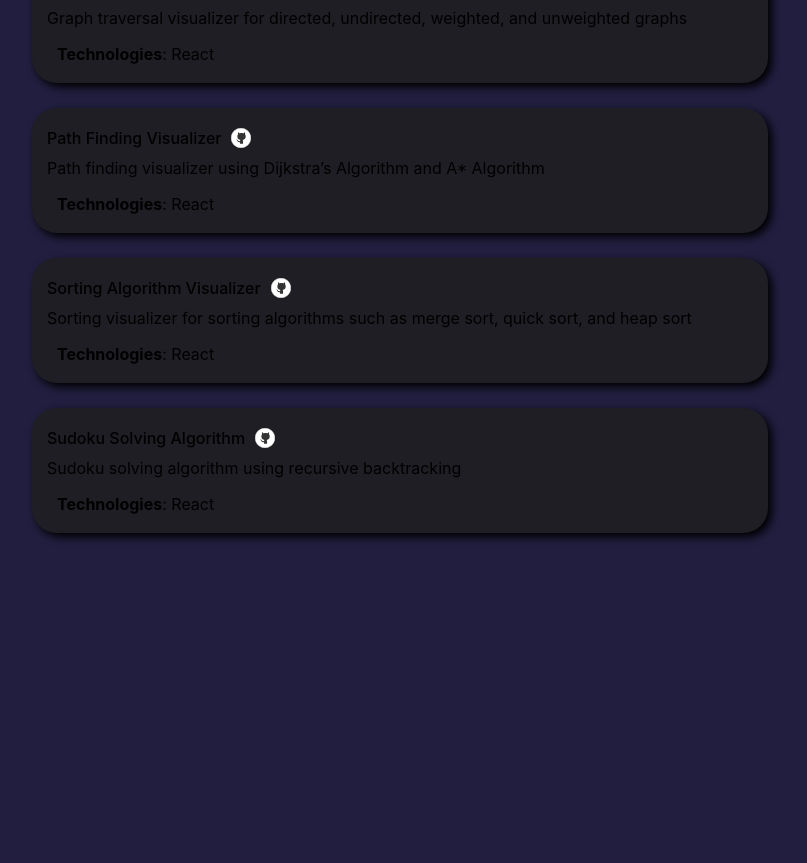
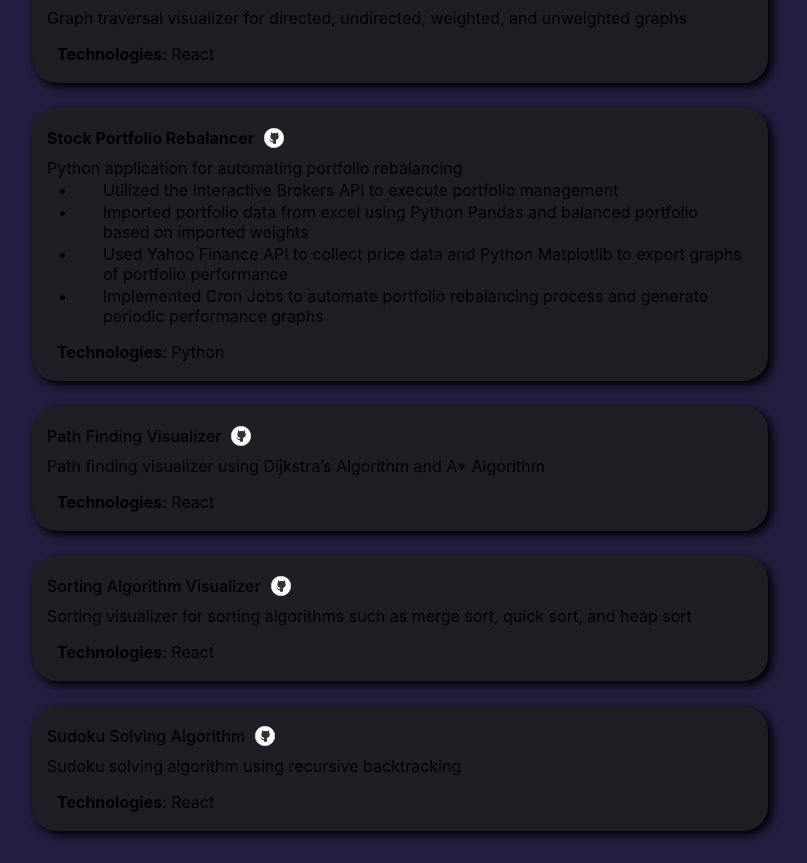
Before and after one commit to AdrianJendo/portfolio-website, a Next.js app: page /projects in a window 1280 px wide. Shown: the part 962-1825 px from the top of the page, without its empty margins (160-967 px from the left). Before the commit the page ends 1527 px from the top, so only its background shows below. Built offline with nearby package versions, Linux system fonts and the light colour scheme.

Commit message:
Add portfolio rebalancer

```diff
--- a/data/projects.js
+++ b/data/projects.js
@@ -45,6 +45,19 @@ const projects = [
     about: [],
   },
   {
+    name: "Stock Portfolio Rebalancer",
+    description:
+      "Python application for automating portfolio rebalancing",
+    technologies: "Python",
+    github: "https://github.com/AdrianJendo/portfolio-balancer",
+    about: [
+      "Utilized the Interactive Brokers API to execute portfolio management",
+      "Imported portfolio data from excel using Python Pandas and balanced portfolio based on imported weights",
+      "Used Yahoo Finance API to collect price data and Python Matplotlib to export graphs of portfolio performance",
+      "Implemented Cron Jobs to automate portfolio rebalancing process and generate periodic performance graphs",
+    ],
+  },
+  {
     name: "Path Finding Visualizer",
     description:
       "Path finding visualizer using Dijkstra’s Algorithm and A* Algorithm",
```
